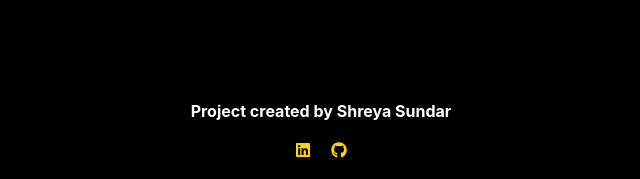
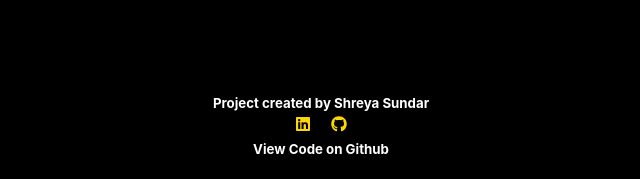
Before and after one commit to shreyasun/jeopardy-maker, a React (Create React App) app in the folder frontend/: page /login in a window 1280 px wide. Shown: the part 618-797 px from the top of the page, without its empty margins (319-959 px from the left). Built offline with nearby package versions, Linux system fonts and the light colour scheme; no server answers; the HTML template or start-up script is replaced by a standard one.

Commit message:
Edited footer

```diff
--- a/frontend/src/components/footer/Footer.js
+++ b/frontend/src/components/footer/Footer.js
@@ -4,12 +4,13 @@ import { FaLinkedin, FaGithub } from "react-icons/fa"
 
 const Footer = () => {
   return (
-    <div style={{"margin": "20px 0"}}>
-        <h4>Project created by Shreya Sundar</h4>
+    <div style={{padding: "20px 0"}}>
+        <h5>Project created by Shreya Sundar</h5>
         <div style={{display: "flex", gap: "20px", justifyContent: "center"}}>
             <Link to="https://linkedin.com/in/shreyasundar" target="_blank" style={{textDecoration: "none"}}><FaLinkedin style={{color: "gold"}}/></Link>
             <Link to="https://github.com/shreyasun" target="_blank" style={{textDecoration: "none"}}><FaGithub style={{color: "gold"}}/></Link>
         </div>
+        <h5>View Code on <Link to="https://github.com/shreyasun/jeopardy-maker" target="_blank" style={{textDecoration: "none", color: "white"}}>Github</Link></h5>
     </div>
   )
 }
```
